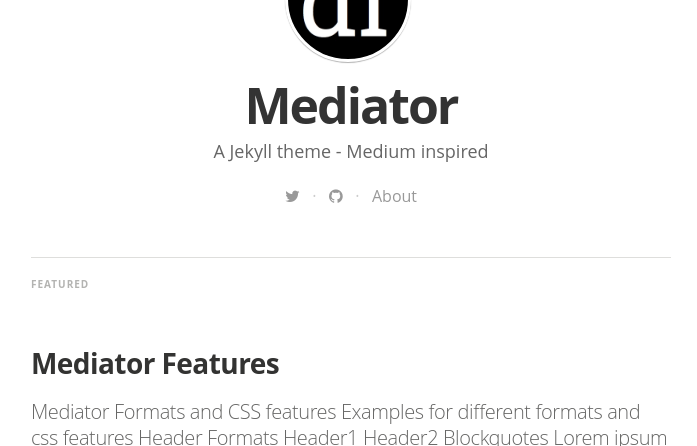
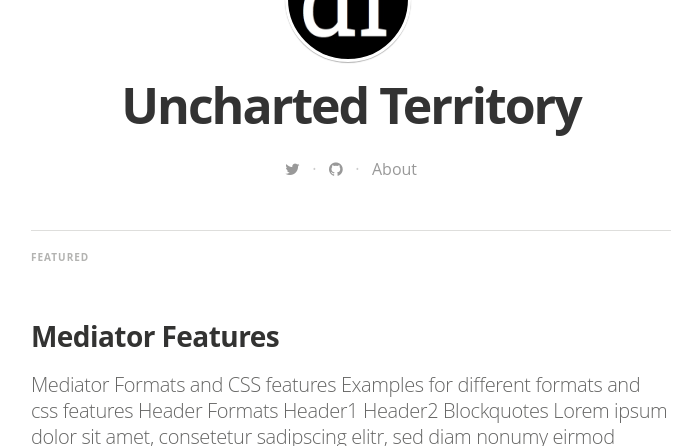
Before and after one commit to jwmortensen/jwmortensen.github.io, a Jekyll site: the page built from index.html, in a window 1280 px wide and 900 px high, cut to the strip 454-900 px from the top of the window. Shown: the whole strip, without its empty margins (289-986 px from the left). Built offline with Jekyll 4.4.1, drawn with Linux system fonts in a browser that asks for light colours; nearby versions of some CDN libraries; some web fonts are replaced; Markdown is read by kramdown in place of the engine named in the settings; the list of posts is cut into pages by our own code.

Commit message:
Messing around with config

```diff
--- a/_config.yml
+++ b/_config.yml
@@ -5,9 +5,9 @@ gems:
   - jemoji
 
 # Site settings
-title: "Mediator"
+title: "Uncharted Territory"
 description: > # this means to ignore newlines until "email:"
-   A Jekyll theme - Medium inspired
+
 
 email: jacob.w.mortensen@gmail.com
 #blog logo
```
